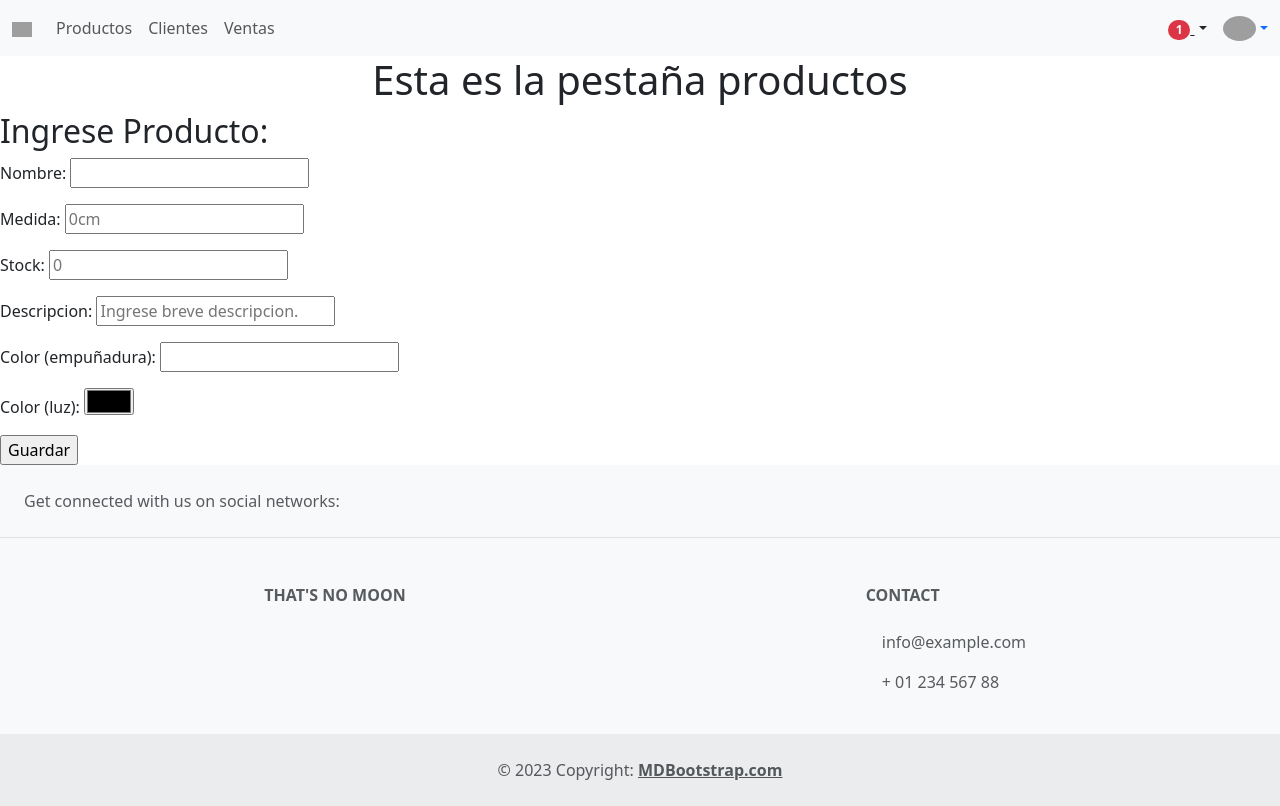
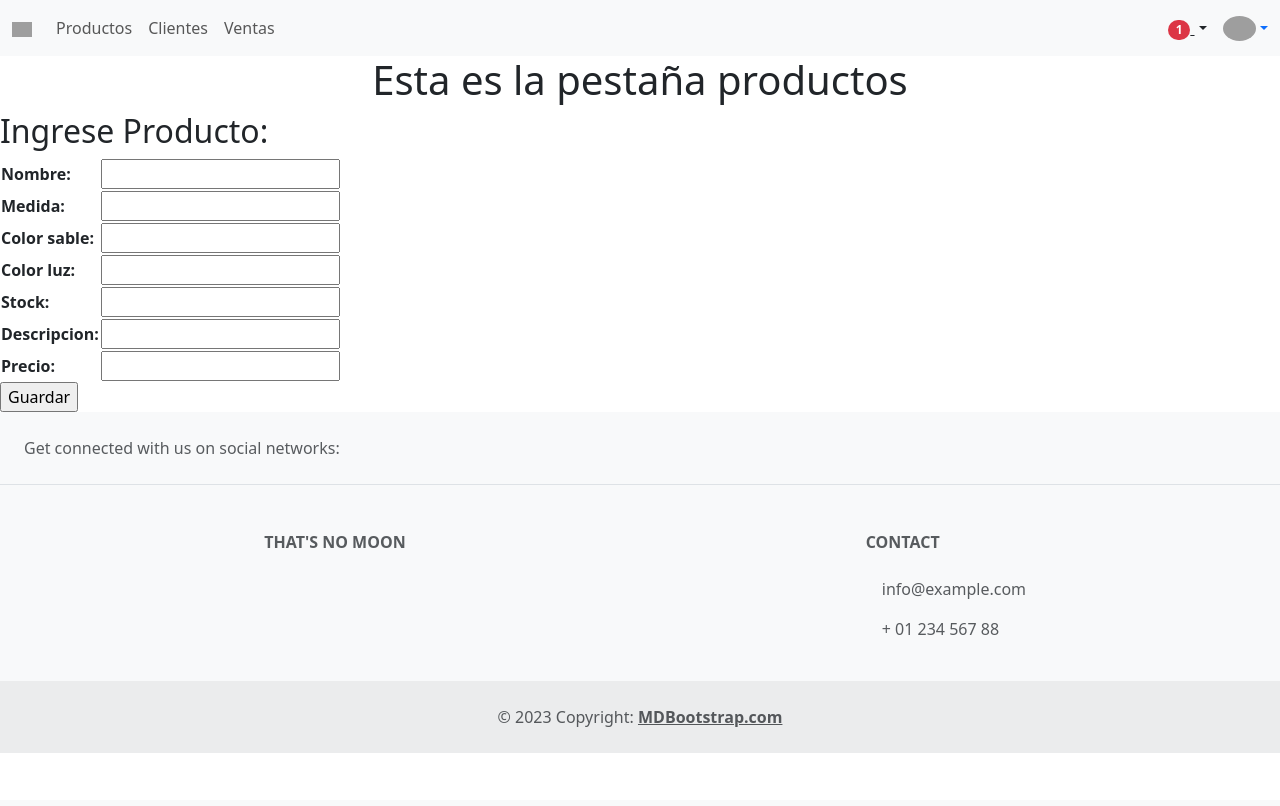
Before and after one commit to LeanLuna21/MiPrimeraPagina-LunaLeandro, a Django app: page /stock/productos/ in a window 1280 px wide. After the commit the page ends 753 px from the top, so only its background shows below. Run offline with Django 4.2, Linux system fonts and the light colour scheme; grey boxes are pictures that could not be loaded.

Commit message:
django form productos (post) funciona ok

```diff
--- /dev/null
+++ b/django_entrega/stock/forms.py
@@ -0,0 +1,10 @@
+from django import forms
+
+class ProductoFormulario(forms.Form):
+    nombre= forms.CharField()
+    medida= forms.CharField()
+    color_sable= forms.CharField()
+    color_luz= forms.CharField()
+    stock= forms.IntegerField()
+    descripcion= forms.CharField()
+    precio=forms.FloatField()
--- a/django_entrega/stock/models.py
+++ b/django_entrega/stock/models.py
@@ -7,9 +7,9 @@ class Producto(models.Model):
     medida = models.CharField(max_length=10)
     color_sable = models.CharField(max_length=50)
     color_luz = models.CharField(max_length=50)
-    cantidad_en_stock = models.IntegerField()
+    stock = models.IntegerField()
     descripcion = models.TextField()
-    precio = models.FloatField
+    precio = models.FloatField(default=0)
 
     def __str__(self):
         return f"Producto: {self.nombre}."
--- a/django_entrega/stock/views.py
+++ b/django_entrega/stock/views.py
@@ -1,6 +1,27 @@
 from django.shortcuts import render
 from django.http import HttpResponse
+from stock.models import Producto
+from stock.forms import ProductoFormulario
 
 # Create your views here.
 def productos(request):
-    return render(request, './productos.html')
+
+    if request.method == 'POST':
+        mi_formulario = ProductoFormulario(request.POST)
+
+        if mi_formulario.is_valid():
+            informacion = mi_formulario.cleaned_data
+            producto = Producto(nombre=informacion["nombre"],
+                                medida=informacion["medida"],
+                                color_sable=informacion['color_sable'],
+                                color_luz=informacion['color_luz'],
+                                stock=informacion["stock"],
+                                descripcion=informacion["descripcion"],
+                                precio=informacion["precio"])
+
+            producto.save()
+            return render(request,'index.html')
+
+    else:
+        mi_formulario = ProductoFormulario()
+        return render (request,'productos.html',{'mi_formulario':mi_formulario})
--- a/django_entrega/templates/clientes.html
+++ b/django_entrega/templates/clientes.html
@@ -7,7 +7,7 @@
 <h1 style="text-align: center"> Esta es la pestaña clientes </h1>
 
 <h2>Ingrese Cliente: </h2>
-<form action="" method="post">
+<form action="" method="POST">
     <p>Nombre: <input type="text" name="cliente"></p>
     <p>Mail: <input type="email" name="mail"></p>
     <p>DNI: <input type="number" name="dni" placeholder="00.000.000"></p>
--- a/django_entrega/templates/index.html
+++ b/django_entrega/templates/index.html
@@ -6,7 +6,7 @@
 
 <h1 style="text-align: center"> Bienvenido a tienda "That's no moon!" </h1>
 
-<h2 style="text-align: center"> Formulario - Busqueda de Producto: </h2>
+<h2> Formulario - Busqueda de Producto: </h2>
 
 <form action="" method="GET">
     <p>Producto: <input type="text" name="producto" id=""></p>
--- a/django_entrega/templates/productos.html
+++ b/django_entrega/templates/productos.html
@@ -2,19 +2,20 @@
 
 {% load static %}
 
-{% block contenidoQueCambia	%}
+{% block contenidoQueCambia %}
 
 <h1 style="text-align: center"> Esta es la pestaña productos </h1>
 
+{% if mi_formulario.error %}
+<p style="color:red"> Datos Invalidos! </p>
+{% endif %}
+
 <h2>Ingrese Producto: </h2>
-<form action="" method="POST">
-    <p>Nombre: <input type="text" name="nombre"></p>
-    <p>Medida: <input type="text" name="medida" placeholder="0cm"></p>
-    <p>Stock: <input type="number" name="stock" placeholder="0"></p>
-    <p>Descripcion: <input type="text" name="descripcion" placeholder="Ingrese breve descripcion."></p>
-    <p>Color (empuñadura): <input type="text" name="color_sable"></p>
-    <p>Color (luz): <input type="color" name="color_luz"></p>
+<form action="/stock/productos/" method="POST"> {% csrf_token %}
+    <table>
+        {{mi_formulario.as_table}}
+    </table>
     <input type="submit" value="Guardar">
 </form>
 
-{% endblock contenidoQueCambia	 %}
+{% endblock contenidoQueCambia %}
--- a/django_entrega/templates/template_padre.html
+++ b/django_entrega/templates/template_padre.html
@@ -8,7 +8,6 @@
     <title>Entrega 3</title>
     <link href="https://cdn.jsdelivr.net/npm/bootstrap@5.3.2/dist/css/bootstrap.min.css" rel="stylesheet"
         integrity="sha384-T3c6CoIi6uLrA9TneNEoa7RxnatzjcDSCmG1MXxSR1GAsXEV/Dwwykc2MPK8M2HN" crossorigin="anonymous">
-    <link rel="shortcut icon" href="favicon.ico" type="image/x-icon">
     <!-- https://mdbootstrap.com/snippets/standard/tomasz-makowski/4347347#html-tab-view -->
 </head>
 
```
Also changed, not shown: django_entrega/db.sqlite3, django_entrega/django_entrega/views.py (line endings or trailing spaces), django_entrega/stock/migrations/0004_producto_precio.py (added), django_entrega/stock/migrations/0005_rename_cantidad_en_stock_producto_stock.py (added).
